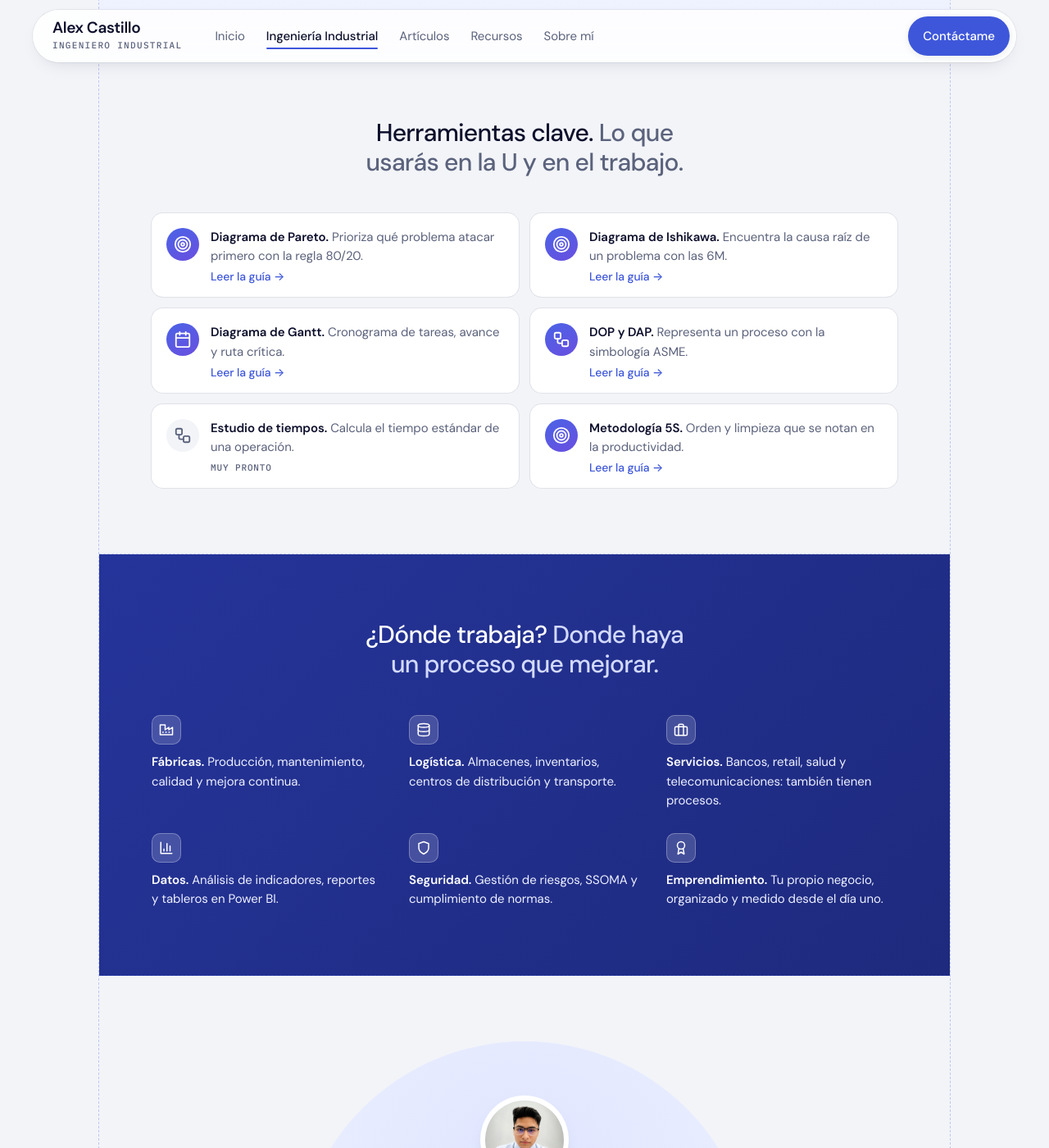
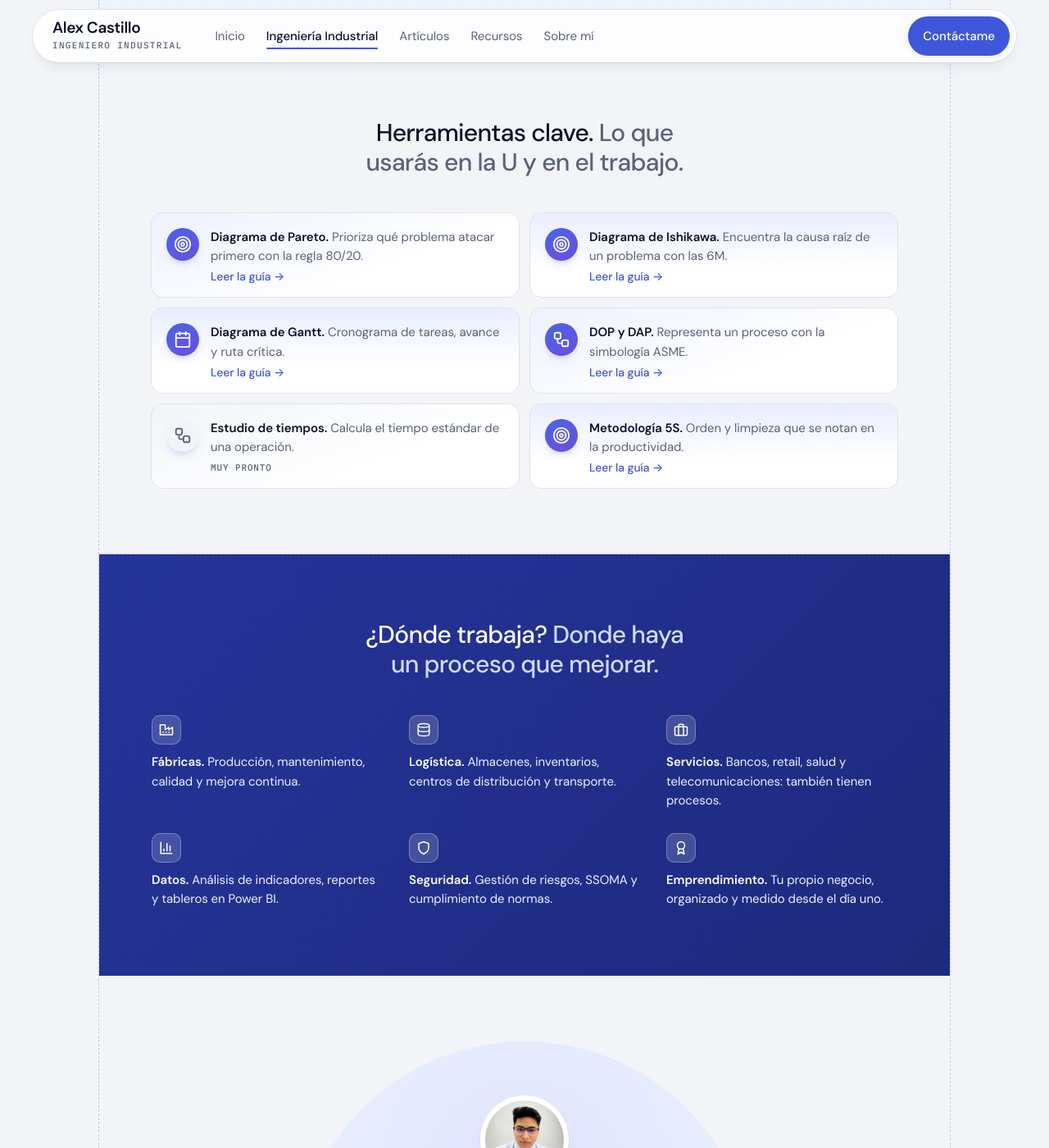
Before and after one commit to AlexCastilloFar/AlexCastilloFar.github.io, a Jekyll site: the page built from ingenieria-industrial/index.html, in a window 1280 px wide and 1400 px high, scrolled down 2423 px. Shown: the whole window at 82% size. Built offline with Jekyll 4.4.1, drawn with Linux system fonts in a browser that asks for light colours.

Commit message:
Herramientas clave con degradado suave (pendiente de aprobación)
Co-Authored-By: Claude Opus 5.5 <noreply@anthropic.com>
Claude-Session: https://claude.ai/code/session_01PDpecnC4qJskpxKXANRDtd

```diff
--- a/assets/css/style.css
+++ b/assets/css/style.css
@@ -835,3 +835,8 @@ a.ii-item:hover{box-shadow:0 0 0 1px rgba(62,87,218,.4),0 12px 26px -18px rgba(1
 .ii-azul{background:linear-gradient(135deg,#25349a 0%,#1e2a7d 100%)}
 .ii-azul .ii-campo p{opacity:1;color:#eef1ff}
 .ii-azul .ii-h span{color:#d3daff}
+/* Herramientas clave: degradado suave lavanda → blanco (como las tarjetas de la captura) */
+.ii-item{background:linear-gradient(160deg,#eef1ff 0%,#fff 65%)}
+.ii-item:nth-child(4n+2),.ii-item:nth-child(4n+3){background:linear-gradient(180deg,#e9eeff 0%,#fff 68%)}
+.ii-item.ii-pronto{background:linear-gradient(160deg,#f2f4f8 0%,#fff 65%)}
+.ii-item-ico .ico-box{box-shadow:0 6px 14px -8px rgba(62,87,218,.6)}
```
